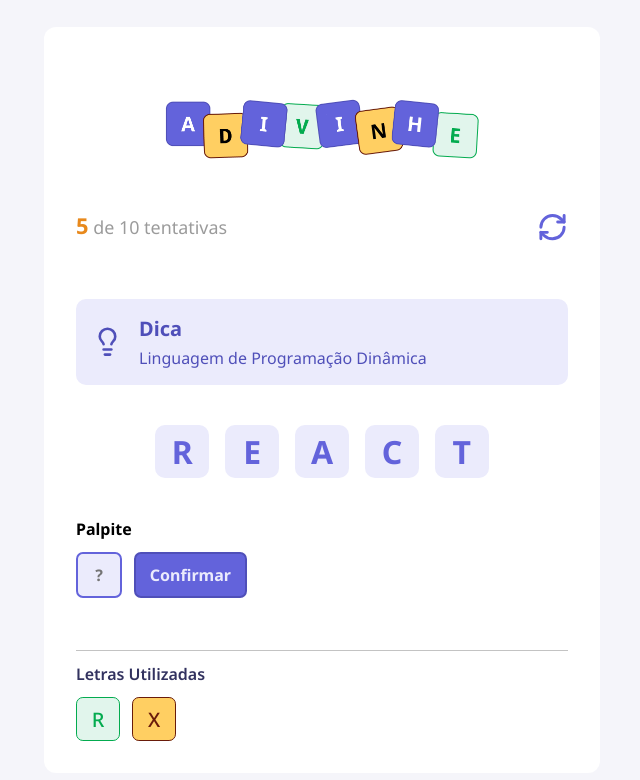
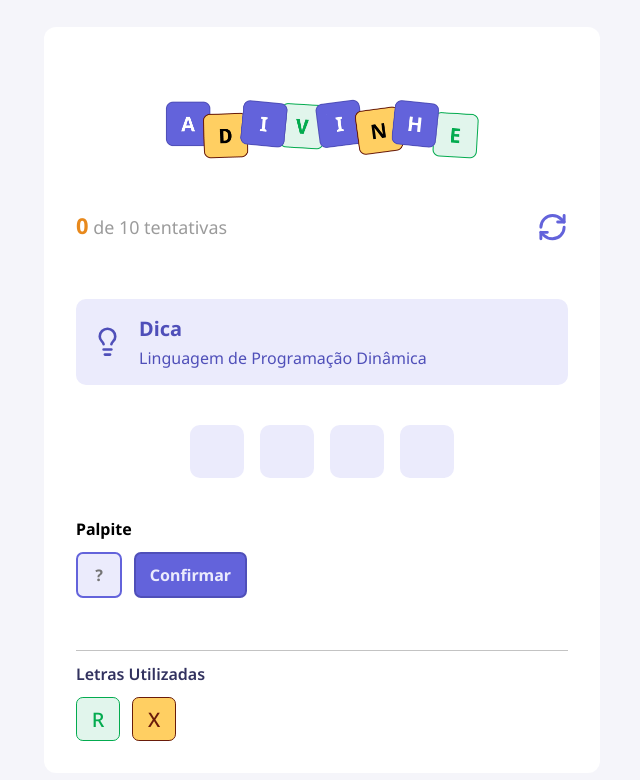
Before and after one commit to AndrePassoni/Adivinhe, a React (Vite) app: page / in a window 1280 px wide. Shown: the top 780 px of the page, without its empty margins (318-958 px from the left). Built offline with nearby package versions, Linux system fonts and the light colour scheme.

Commit message:
feat: implement game logic with state management; initialize game on component mount

```diff
--- a/src/App.tsx
+++ b/src/App.tsx
@@ -1,4 +1,8 @@
 import styles from "./app.module.css"
+import { useEffect, useState } from "react"
+
+import { WORDS } from "./utils/words"
+import type { Challenge } from "./utils/words"
 
 import { Header } from "./components/Header"
 import { Letter } from "./components/Letter"
@@ -8,22 +12,44 @@
 import { LettersUsed } from "./components/Letters"
 
 export default function() {
+  const [letter, setLetter] = useState("")
+  const [attempts, setAttempts] = useState(0)
+  const [challenge, setChallenge] = useState<Challenge | null>(null)
+
   function handleRestartGame() {
     alert("Reiniciar o jogo!")
+  }
+
+  function startGame() {
+    const index = Math.floor(Math.random() * WORDS.length)
+    const randomWord = WORDS[index]
+
+    setChallenge(randomWord)
+
+    setAttempts(0)
+    setLetter("")
+  }
+
+  useEffect(() => {
+    startGame()
+  }, [])
+
+  if(!challenge) {
+    return
   }
 
   return (
     <div className={styles.container}>
       <main>
-        <Header current={5} max={10} onRestart={handleRestartGame} />
+        <Header current={attempts} max={10} onRestart={handleRestartGame} />
         <Tip tip="Linguagem de Programação Dinâmica"/>
 
         <div className={styles.word}>
-          <Letter value="R"/>
-          <Letter value="E"/>
-          <Letter value="A"/>
-          <Letter value="C"/>
-          <Letter value="T"/>
+          {
+            challenge.word.split("").map(() => (
+              <Letter value=""/>
+            ))
+          }
         </div>
 
         <h4>Palpite</h4>
```
